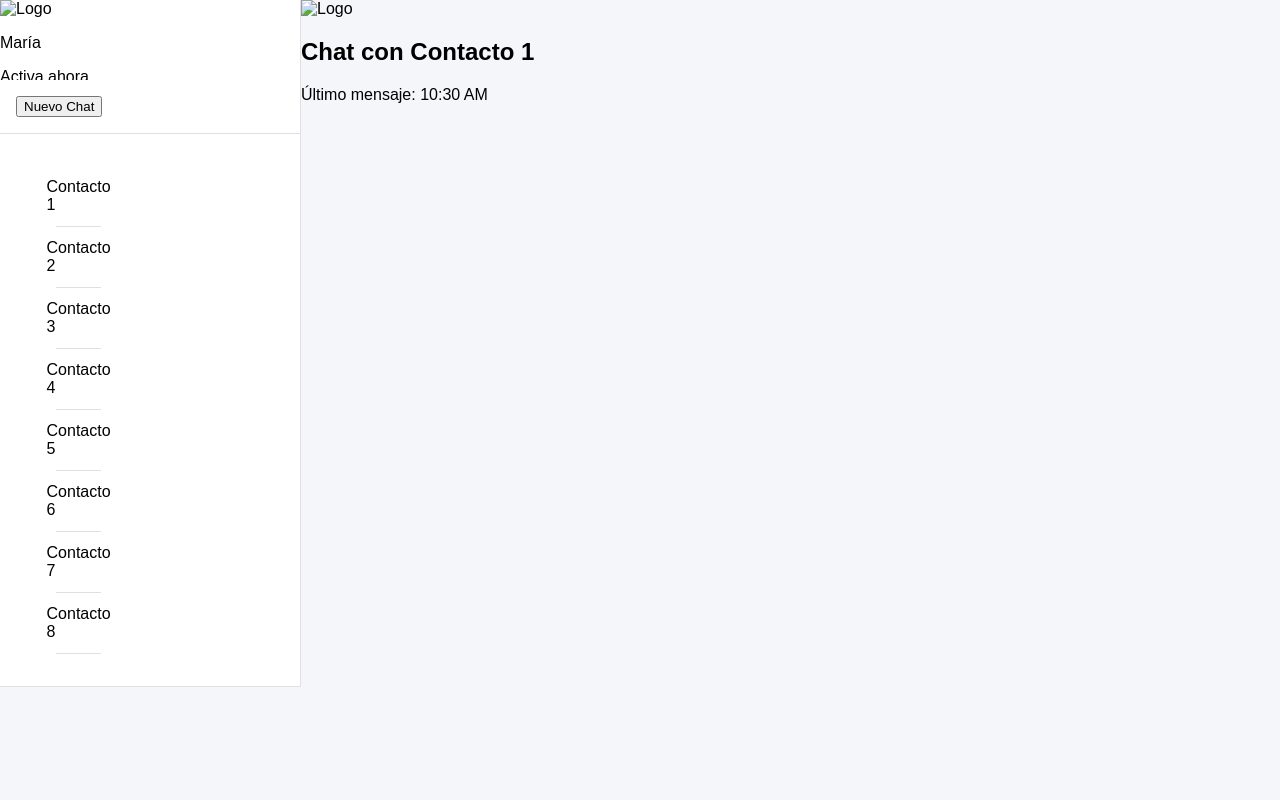
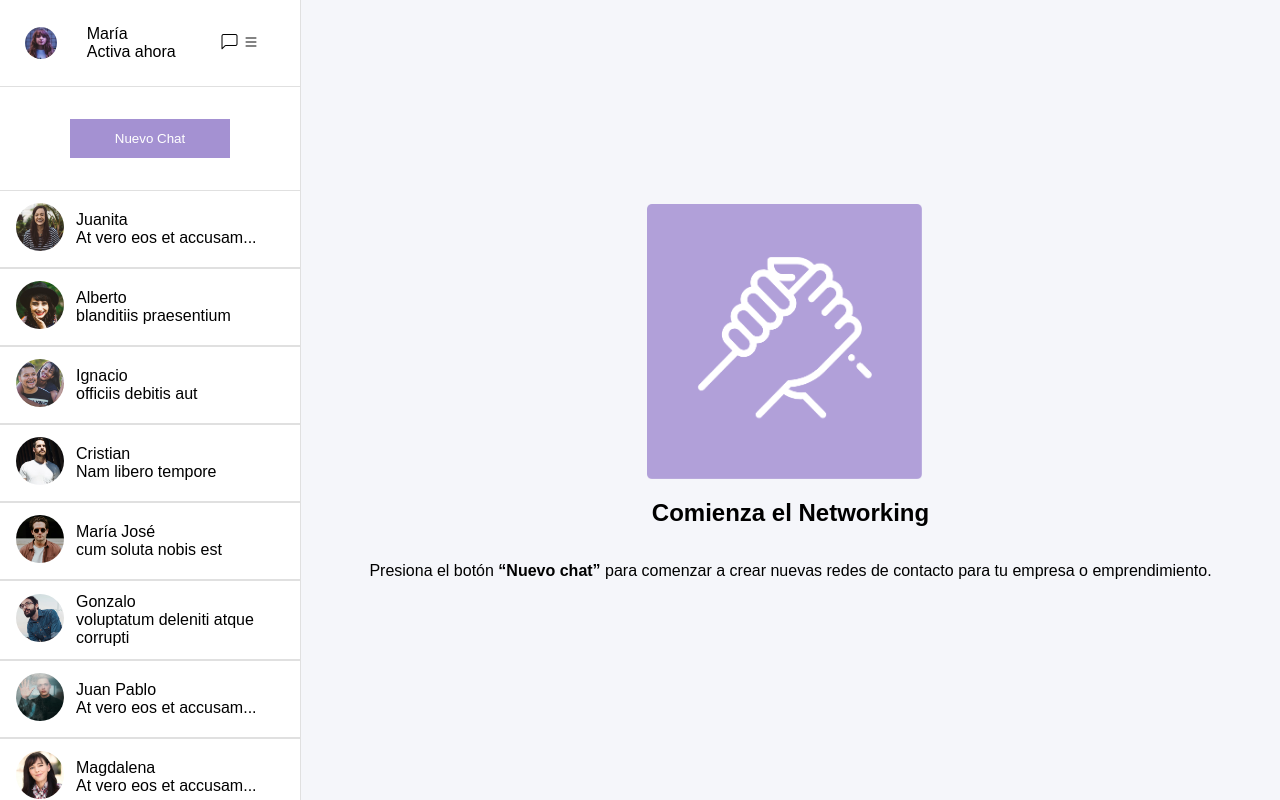
Before and after one commit to Zebastopol/messenger_sample, a plain HTML site: page index.html in a window 1280 px wide. Drawn offline with nearby package versions, Linux system fonts and the light colour scheme.

Commit message:
section flex main containers & css styles

```diff
--- a/assets/styles.css
+++ b/assets/styles.css
@@ -5,85 +5,133 @@ body {
     margin: 0;
     font-family: Arial, sans-serif;
     background: #f5f6fa;
+    flex-direction: column;
 }
-.profile-container {
+.main-section {
     display: flex;
-    flex-direction: column;
-    justify-content: space-around;
-    height: 10vh;
-}
-.profile-container user-state {
-    display: flex;
-    flex-direction: column;
-    justify-content: space-around;
-}
-.new-chat-container {
-    padding: 16px;
-    background: #fff;
-    border-bottom: 1px solid #e0e0e0;
+    flex-direction: row;
+    height: 100vh;
 }
 .contacts-container {
-    display: flex;
-    padding: 16px;
-    background: #fff;
-    border-bottom: 1px solid #e0e0e0;
-
-}
-.contact-box {
-    display: flex;
-    width: 12%;
-    justify-content: center;
-    padding: 12px 16px;
-    border-bottom: 1px solid #e0e0e0;
-}
-.sidebar {
     width: 300px;
     background: #fff;
     border-right: 1px solid #e0e0e0;
     display: flex;
     flex-direction: column;
+}
+.user-profile{
+    display: flex;
+    flex-direction: row;
+    justify-content: space-between;
+    align-items: center;
+    padding: 25px 25px;
+    border-bottom: 1px solid #e0e0e0;
+}
+.user-info {
+    display: flex;
+    flex-direction: column;
+    align-items: left;
+    justify-content: center;
+}
+.user-info p {
+    margin: 0;
+}
+
+.icons-menu {
+    display: flex;
+    flex-wrap: nowrap;
+    flex-direction: row;
+    flex-basis: 15%;
+    align-items: center;
+    justify-content: space-between;
+    padding: 0 16px;
+}
+/*.user-profile  p{
+    display: flex;
+    flex-direction: column;
+    justify-content: space-around;
+    flex-wrap: wrap;
+}*/
+/*.user-profile icon {
+    display: flex;
+    align-items: center;
+    padding: 16px;
+    border-bottom: 1px solid #e0e0e0;
+}*/
+
+.user-profile img {
+    display: flex;
+    flex-direction: row;
+    width: 32px;
+    height: 32px;
+    border-radius: 50%;
+    flex-basis: 32px;
+}
+.newchat-button {
+    display: flex;
+    padding: 12px 16px;
+    margin: 20px 20px 20px 20px;
+    justify-content: center;
+}
+.newchat-button button {
+    width: 70%;
+    background: #A491D2;
+    color: #fff;
+    border: none;
+    padding: 12px 16px;
+    cursor: pointer;
+}
+.newchat-button button:hover {
+    background:  #cec8ef;
 
 }
+.newchat-button button:focus {
+    background:   #BEC1BB;
+}
+.chat-box {
+    padding: 42px 6px;
+    border-top: 1px solid #e0e0e0;
+    border-bottom: 1px solid #e0e0e0;
 
-.chat-area {
-    flex: 1;
+}
+.contacts-list {
+    flex-grow: 1;
+    overflow-y: auto;
+    justify-content: center;
+}
+.contact-box {
+    display: flex;
+    align-items: center;
+    padding: 12px 16px;
+    border-top: 1px solid #e0e0e0;
+    border-bottom: 1px solid #e0e0e0;
+}
+.contact-box img {
+    width: 48px;
+    height: 48px;
+    border-radius: 50%;
+    margin-right: 12px;
+}
+.view-container {
+    flex-grow: 1;
     display: flex;
     flex-direction: column;
-    background: #f5f6fa;
+    justify-content: center;
+    padding: 16px;
 }
-
-.chat-header {
-    padding: 16px;
-    background: #fff;
-    border-bottom: 1px solid #e0e0e0;
+.view-container .view-box {
+    display: flex;
+    align-items: center;
+    flex-direction: column;
+    padding: 12px 16px;
+    align-items: center;
 }
-
-.messages {
-    flex: 1;
-    padding: 16px;
-    overflow-y: auto;
+.view-container img {
+    flex-basis: 50px 50px;
 }
-
-.message-input {
-    padding: 16px;
-    background: #fff;
-    border-top: 1px solid #e0e0e0;
-    display: flex;
-    gap: 8px;
+.view-container .view-box img {
+    width: 275px;
+    height: 275px;
+    margin-right: 12px;
+    align-items: center;
 }
-
-.message-input input {
-    flex: 1;
-    padding: 8px;
-    border: 1px solid #e0e0e0;
-    border-radius: 4px;
-}
-
-.message-input button {
-    padding: 8px 16px;
-    background: #0078ff;
-    color: #fff;
-    border: none;
-    border-radius: 4px;
-    cursor: pointer;
-}
--- a/index.html
+++ b/index.html
@@ -4,49 +4,113 @@
     <html lang="en">
         <meta charset="UTF-8">
         <title>Sistema de Mensajería</title>
+        <link rel="stylesheet" href="https://cdnjs.cloudflare.com/ajax/libs/font-awesome/6.4.0/css/all.min.css" integrity="sha384-..." crossorigin="anonymous">
+        <link rel="stylesheet" href="https://cdn.jsdelivr.net/npm/bootstrap-icons@1.13.1/font/bootstrap-icons.min.css">
         <link rel="stylesheet" href="/assets/styles.css">
 </head>
 <body>
-    <menú class="sidebar">
-        <container class="profile-container">
-            <div class="user-state">
-                <img src="logo.png" alt="Logo">
-                <p>María</p>
-                <p>Activa ahora</p>
+    <main class="main-section">
+        <section class="contacts-container">
+            <div class="user-profile">
+                <div class="img-profile">
+                    <img src="/assets/imgs/maria.jpg" alt="Logo">
+                </div>
+                <div class="user-info">
+                    <p>María</p>
+                    <p>Activa ahora</p>
+                </div>
+                <div class="icons-menu">
+                    <i class="bootstrap-icons bi-chat-left"></i>
+                    <i class="bootstrap-icons bi-list"></i>
+                </div>
             </div>
-            <div class="item-icons">
-                <img src="icon1.png" alt="Icon 1">
-                <img src="icon2.png" alt="Icon 2">
+            <div class="newchat-button">
+                <button class="chat-box">Nuevo Chat</button>
             </div>
-        </container>
-        <container class="new-chat-container">
-            <div class="new-chat-box">
-                <button>Nuevo Chat</button>
+            <div class="contacts-list">
+                <div class="contact-box">
+                    <div class="img-profile">
+                        <img src="/assets/imgs/Screen Shot 2018-11-28 at 15.27.14.jpg" alt="Contact 1">
+                    </div>
+                    <div class="user-info">
+                        <p>Juanita</p>
+                        <p>At vero eos et accusam...</p>
+                    </div>
+                </div>
+                <div class="contact-box">
+                    <div class="img-profile">
+                        <img src="/assets/imgs/Screen Shot 2018-11-28 at 15.28.04.jpg" alt="Contact 2">
+                    </div>
+                    <div class="user-info">
+                        <p>Alberto</p>
+                        <p> blanditiis praesentium</p>
+                    </div>
+                </div>
+                <div class="contact-box">
+                    <div class="img-profile">
+                        <img src="/assets/imgs/Screen Shot 2018-11-28 at 15.28.30.jpg" alt="Contact 3">
+                    </div>
+                    <div class="user-info">
+                        <p>Ignacio</p>
+                        <p> officiis debitis aut</p>
+                    </div>
+                </div>
+                <div class="contact-box">
+                    <div class="img-profile">
+                        <img src="/assets/imgs/Screen Shot 2018-11-28 at 15.30.34.jpg" alt="Contact 3">
+                    </div>
+                    <div class="user-info">
+                        <p>Cristian</p>
+                        <p> Nam libero tempore</p>
+                    </div>
+                </div>
+                <div class="contact-box">
+                    <div class="img-profile">
+                        <img src="/assets/imgs/Screen Shot 2018-11-28 at 15.30.54.jpg" alt="Contact 3">
+                    </div>
+                    <div class="user-info">
+                        <p>María José</p>
+                        <p> cum soluta nobis est</p>
+                    </div>
+                </div>
+                <div class="contact-box">
+                    <div class="img-profile">
+                        <img src="/assets/imgs/Screen Shot 2018-11-28 at 15.31.09.jpg" alt="Contact 3">
+                    </div>
+                    <div class="user-info">
+                        <p>Gonzalo</p>
+                        <p> voluptatum deleniti atque corrupti</p>
+                    </div>
+                </div>
+                <div class="contact-box">
+                    <div class="img-profile">
+                        <img src="/assets/imgs/Screen Shot 2018-11-28 at 15.32.16.jpg" alt="Contact 3">
+                    </div>
+                    <div class="user-info">
+                        <p>Juan Pablo</p>
+                        <p>At vero eos et accusam...</p>
+                    </div>
+                </div>
+                <div class="contact-box">
+                    <div class="img-profile">
+                        <img src="/assets/imgs/Screen Shot 2018-11-28 at 15.32.44.jpg" alt="Contact 3">
+                    </div>
+                    <div class="user-info">
+                        <p>Magdalena</p>
+                        <p>At vero eos et accusam...</p>
+                    </div>
+                </div>
+        </section>
+        <section class="view-container">
+            <div class="view-box">
+                <img src="/assets/imgs/hand.png" alt="Logo">
+                <h1>Comienza el Networking</h1>
+                <p>Presiona el botón <b>“Nuevo chat”</b>
+                    para comenzar a crear nuevas
+                    redes de contacto para tu empresa
+                    o emprendimiento.</p>
             </div>
-        </container>
-        <container class="contacts-container">
-            <div class="contacts-list">
-                <ul>
-                    <div class="contact-box">Contacto 1</div>
-                    <div class="contact-box">Contacto 2</div>
-                    <div class="contact-box">Contacto 3</div>
-                    <div class="contact-box">Contacto 4</div>
-                    <div class="contact-box">Contacto 5</div>
-                    <div class="contact-box">Contacto 6</div>
-                    <div class="contact-box">Contacto 7</div>
-                    <div class="contact-box">Contacto 8</div>
-                </ul>
-            </div>
-        </container>
-    </menú>
-    <main>
-        <div class="main-view">
-            <div class="main-header">
-                <img src="logo.png" alt="Logo">
-                <h2>Chat con Contacto 1</h2>
-                <p>Último mensaje: 10:30 AM</p>
-            </div>
-        </div>
+        </section>
     </main>
 </body>
 </html>
```
Also changed, not shown: assets/imgs/Screen Shot 2018-11-28 at 15.27.14.jpg (added), assets/imgs/Screen Shot 2018-11-28 at 15.28.04.jpg (added), assets/imgs/Screen Shot 2018-11-28 at 15.28.30.jpg (added), assets/imgs/Screen Shot 2018-11-28 at 15.30.34.jpg (added), assets/imgs/Screen Shot 2018-11-28 at 15.30.54.jpg (added), assets/imgs/Screen Shot 2018-11-28 at 15.31.09.jpg (added), assets/imgs/Screen Shot 2018-11-28 at 15.32.16.jpg (added), assets/imgs/Screen Shot 2018-11-28 at 15.32.44.jpg (added), assets/imgs/hand.png (added), assets/imgs/maria.jpg (added).
